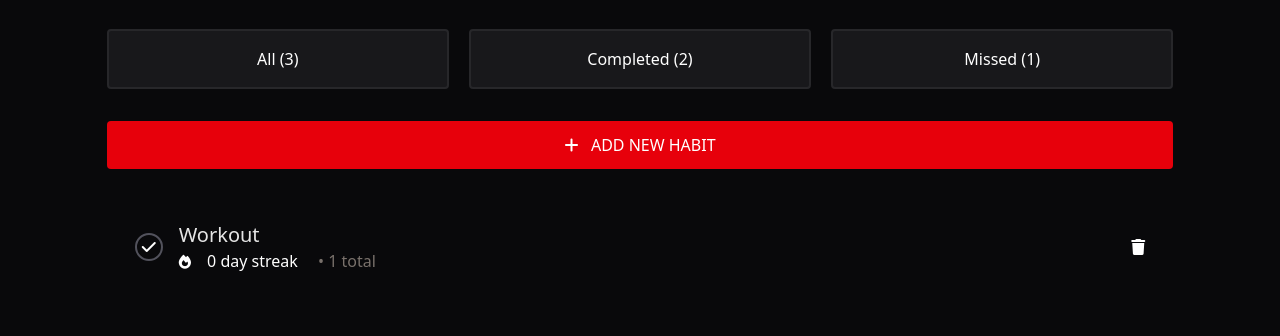
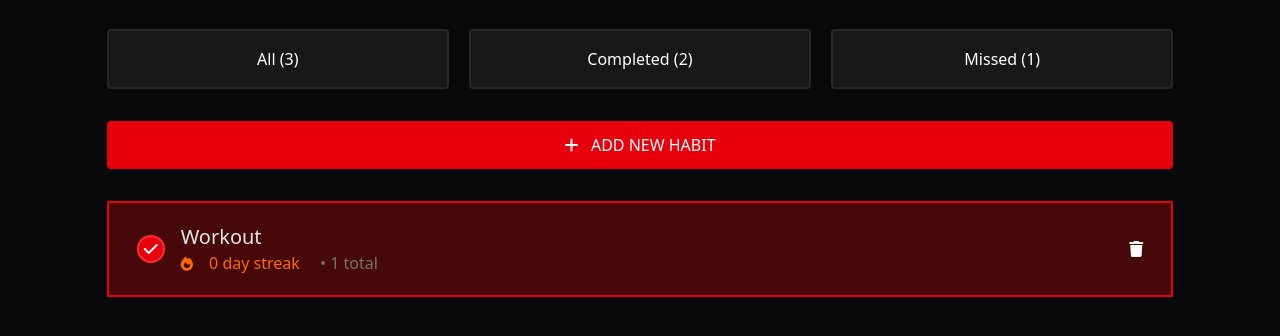
Before and after one commit to kiyamehr/Goggins-Habit-Tracker, a website built with Vite: page index.html in a window 1280 px wide. Shown: the part 278-614 px from the top of the page. Built offline with nearby package versions, Linux system fonts and the light colour scheme.

Commit message:
added classes for active statuses

```diff
--- a/src/style.css
+++ b/src/style.css
@@ -10,6 +10,21 @@
 }
 
 /* when the button is set as active */
-.active-button {
+.active-button-status {
   background-color: #e7000b;
 }
+
+/* when habit checkbox is clicked */
+.checked-button-habit {
+  background-color: #e7000b;
+  border-color: #fb2c36;
+}
+
+.checked-box-habit {
+  background-color: #460809;
+  border: 2px solid #e7000b;
+}
+
+.checked-box-fire-color {
+  color: #ff6900;
+}
```
